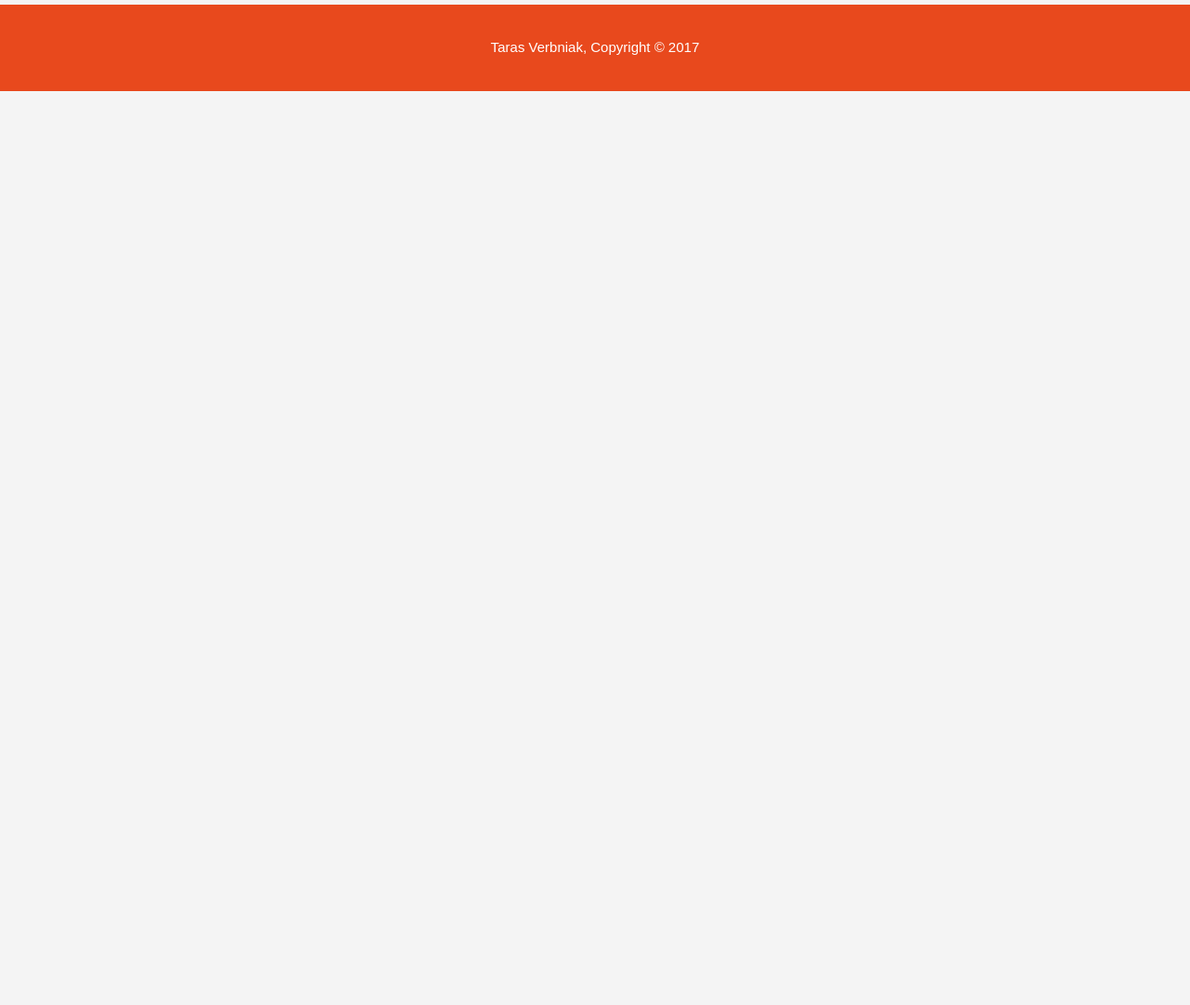
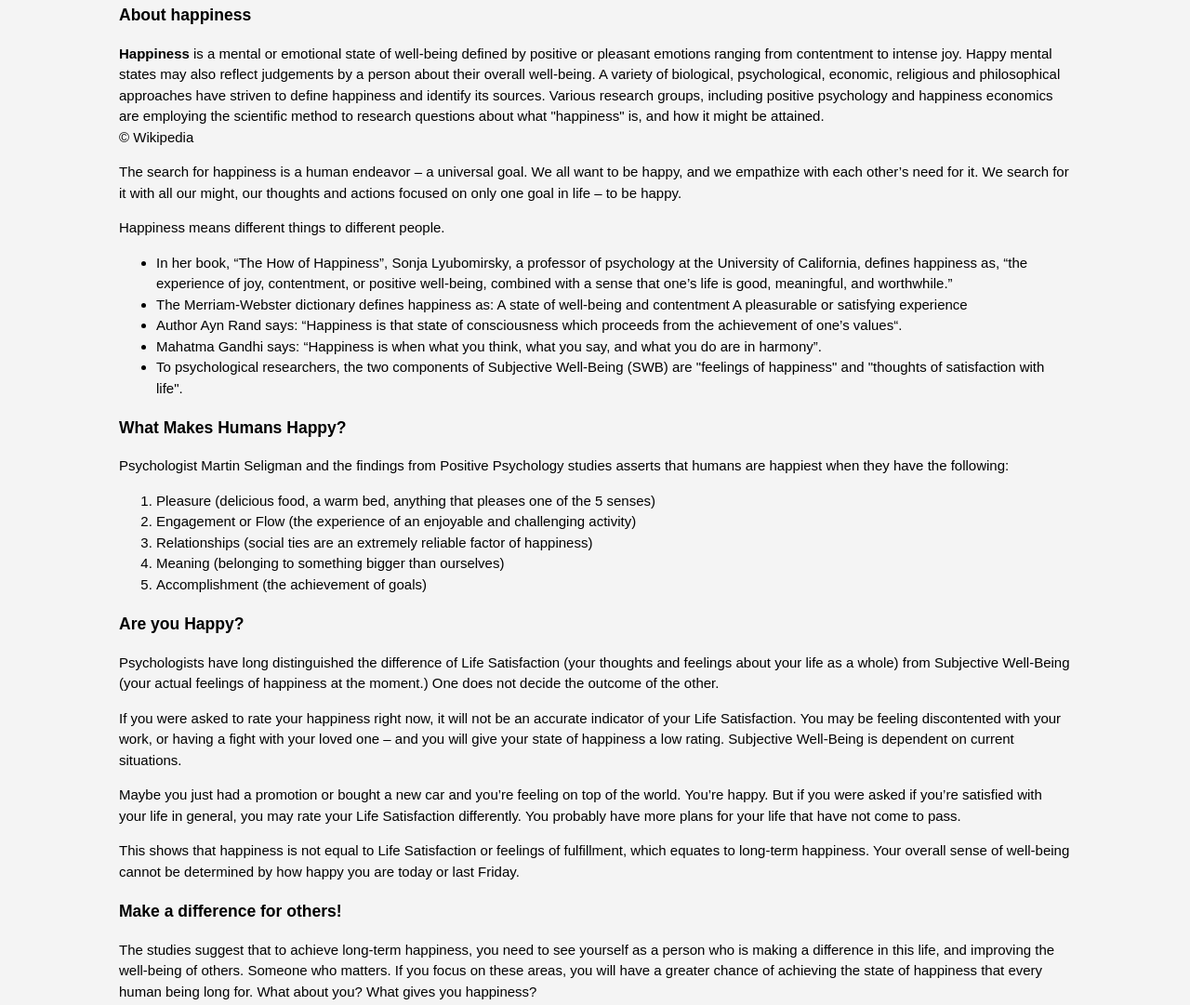
Before and after one commit to TarasVerbniak/happiness, a plain HTML site: page about.html in a window 1280 px wide. Shown: the part 289-1370 px from the top of the page at 93% size. Before the commit the page ends 800 px from the top, so only its background shows below. Drawn offline with Linux system fonts and the light colour scheme.

Commit message:
add info in about page

```diff
--- a/about.html
+++ b/about.html
@@ -11,7 +11,7 @@
 <header>
     <div class="container">
         <div id="branding">
-            <h1><span class="highlight">Beautiful</span> Web Page</h1>
+            <h1><span class="highlight">Happiness</span> Web Page</h1>
         </div>
         <nav>
             <ul>
@@ -35,7 +35,36 @@
 
 <section id="main">
     <div class="container">
-
+        <article id="main-col">
+            <h1 class="page-title">About happiness</h1>
+            <p> <b>Happiness</b> is a mental or emotional state of well-being defined by positive or pleasant emotions ranging from contentment to intense joy. Happy mental states may also reflect judgements by a person about their overall well-being. A variety of biological, psychological, economic, religious and philosophical approaches have striven to define happiness and identify its sources. Various research groups, including positive psychology and happiness economics are employing the scientific method to research questions about what "happiness" is, and how it might be attained. <br> &copy; Wikipedia</p>
+            <p>The search for happiness is a human endeavor – a universal goal. We all want to be happy, and we empathize with each other’s need for it. We search for it with all our might, our thoughts and actions focused on only one goal in life – to be happy.</p>
+            <p>Happiness means different things to different people. </p>
+            <ul>
+                <li>In her book, “The How of Happiness”, Sonja Lyubomirsky, a professor of psychology at the University of California, defines happiness as, “the experience of joy, contentment, or positive well-being, combined with a sense that one’s life is good, meaningful, and worthwhile.”</li>
+                <li>The Merriam-Webster dictionary defines happiness as: A state of well-being and contentment A pleasurable or satisfying experience</li>
+                <li>Author Ayn Rand says: “Happiness is that state of consciousness which proceeds from the achievement of one’s values“.</li>
+                <li>Mahatma Gandhi says: “Happiness is when what you think, what you say, and what you do are in harmony”.</li>
+                <li>To psychological researchers, the two components of Subjective Well-Being (SWB) are "feelings of happiness" and "thoughts of satisfaction with life".</li>
+            </ul>
+            <h1 class="page-title">What Makes Humans Happy?</h1>
+            <p>Psychologist Martin Seligman and the findings from Positive Psychology studies asserts that humans are happiest when they have the following:</p>
+            <ol>
+                <li>Pleasure (delicious food, a warm bed, anything that pleases one of the 5 senses)</li>
+                <li>Engagement or Flow (the experience of an enjoyable and challenging activity)</li>
+                <li>Relationships (social ties are an extremely reliable factor of happiness) </li>
+                <li>Meaning (belonging to something bigger than ourselves) </li>
+                <li>Accomplishment (the achievement of goals)</li>
+            </ol>
+            <h1 class="page-title">Are you Happy?</h1>
+            <p>Psychologists have long distinguished the difference of Life Satisfaction (your thoughts and feelings about your life as a whole) from Subjective Well-Being (your actual feelings of happiness at the moment.) One does not decide the outcome of the other.</p>
+            <p>If you were asked to rate your happiness right now, it will not be an accurate indicator of your Life Satisfaction. You may be feeling discontented with your work, or having a fight with your loved one – and you will give your state of happiness a low rating. Subjective Well-Being is dependent on current situations.</p>
+            <p>Maybe you just had a promotion or bought a new car and you’re feeling on top of the world. You’re happy. But if you were asked if you’re satisfied with your life in general, you may rate your Life Satisfaction differently. You probably have more plans for your life that have not come to pass.</p>
+            <p>This shows that happiness is not equal to Life Satisfaction or feelings of fulfillment, which equates to long-term happiness. Your overall sense of well-being cannot be determined by how happy you are today or last Friday.</p>
+            <h1 class="page-title">Make a difference for others!</h1>
+            <p>The studies suggest that to achieve long-term happiness, you need to see yourself as a person who is making a difference in this life, and improving the well-being of others. Someone who matters. If you focus on these areas, you will have a greater chance of achieving the state of happiness that every human being long for. What about you? What gives you happiness? </p>
+            &copy; The World Counts
+        </article>
     </div>
 </section>
 
--- a/css/style.css
+++ b/css/style.css
@@ -12,7 +12,7 @@ body{
     overflow: hidden;
 }
 
-ul{
+nav ul{
     margin: 0;
     padding: 0;
 }
```
Also changed, not shown: index.html (+2 -2 lines).
